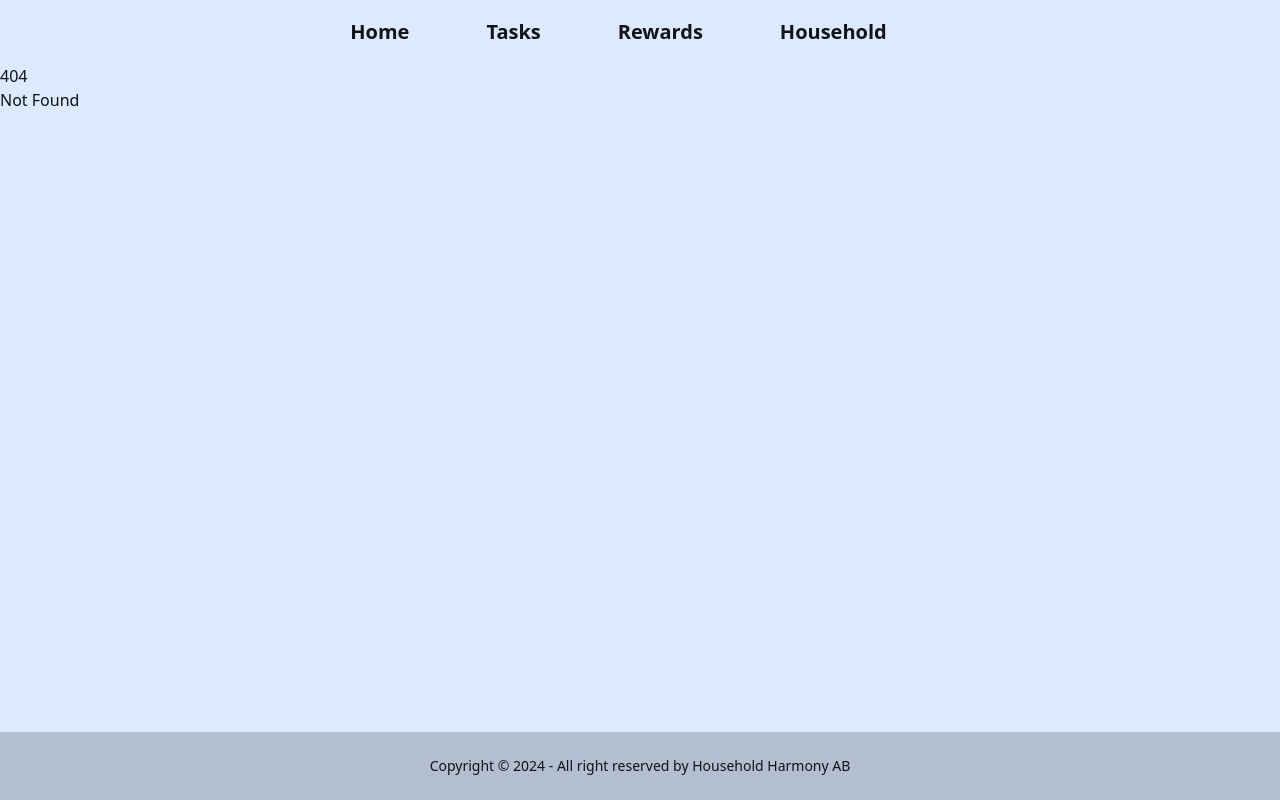
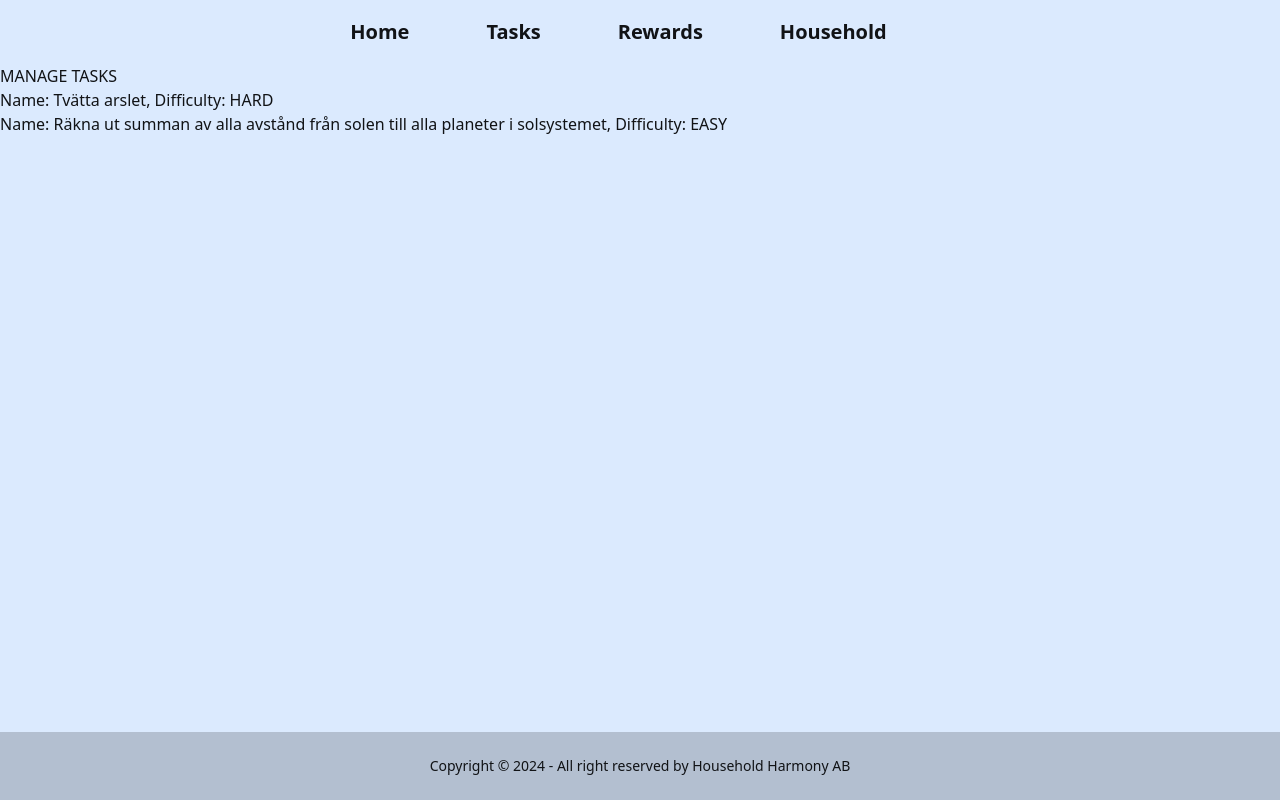
Before and after one commit to selmaabbassi/household-harmony, a SvelteKit app: page /tasks/manage in a window 1280 px wide. Before the commit this address had no page. Built offline with nearby package versions, Linux system fonts and the light colour scheme; some icons are missing.

Commit message:
Created new page for manage tasks with some fun tasks to display

```diff
--- a/src/components/ManageTask.svelte
+++ b/src/components/ManageTask.svelte
@@ -1,14 +1,11 @@
 <script>
-  const goToPage = () => {
-    console.log("SUBMITTED");
-  };
 </script>
 
 <div class="card w-96 bg-base-100 shadow-xl">
   <figure><img src="manage-task.svg" alt="task" /></figure>
   <div class="card-body">
     <div class="card-actions justify-center">
-      <button class="btn" on:click={() => goToPage()}>Manage tasks</button>
+      <a class="btn" href="/tasks/manage">Manage tasks</a>
     </div>
   </div>
 </div>
--- /dev/null
+++ b/src/routes/tasks/data.js
@@ -0,0 +1,13 @@
+export const tasks = [
+  {
+    id: "1",
+    title: "Tvätta arslet",
+    difficulty: "HARD",
+  },
+  {
+    id: "2",
+    title:
+      "Räkna ut summan av alla avstånd från solen till alla planeter i solsystemet",
+    difficulty: "EASY",
+  },
+];
--- /dev/null
+++ b/src/routes/tasks/manage/+page.server.js
@@ -0,0 +1,10 @@
+import { tasks } from "../data.js";
+
+export function load() {
+  return {
+    allTasks: tasks.map((task) => ({
+      title: task.title,
+      difficulty: task.difficulty,
+    })),
+  };
+}
--- /dev/null
+++ b/src/routes/tasks/manage/+page.svelte
@@ -0,0 +1,13 @@
+<script>
+  export let data;
+</script>
+
+<h1>MANAGE TASKS</h1>
+<ul>
+  {#each data.allTasks as { title, difficulty }}
+    <li>Name: {title}, Difficulty: {difficulty}</li>
+  {/each}
+</ul>
+
+<style lang="postcss">
+</style>
```
